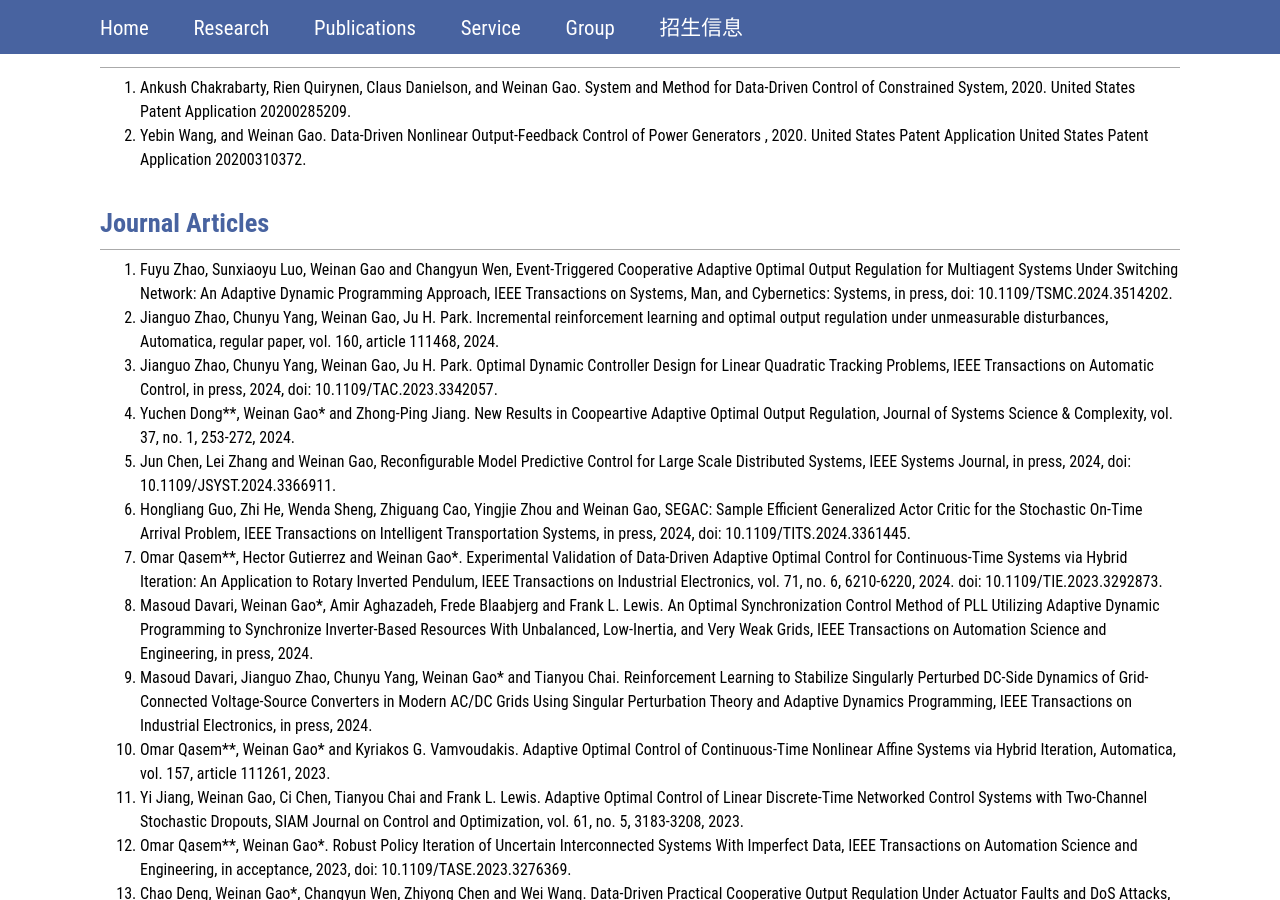
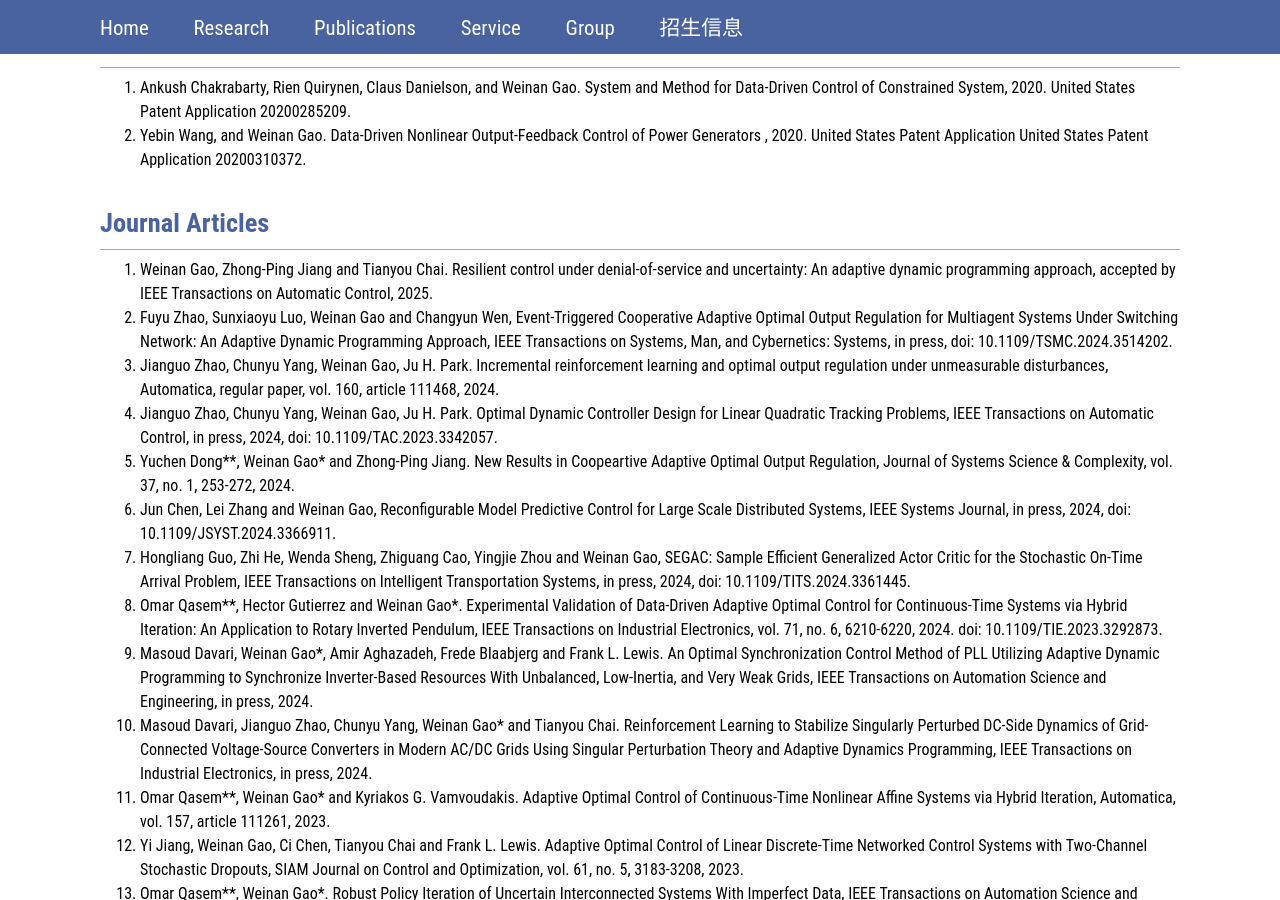
Before and after one commit to WeinanGao/weinangao.github.io, a Jekyll site: the page built from publications.markdown, in a window 1280 px wide and 900 px high, scrolled down 359 px. Built offline with Jekyll 4.4.1, drawn with Linux system fonts in a browser that asks for light colours.

Commit message:
Update publications.markdown

```diff
--- a/publications.markdown
+++ b/publications.markdown
@@ -24,6 +24,8 @@ permalink: /publications/
 
 # Journal Articles #
 <ol>
+
+<li> Weinan Gao, Zhong-Ping Jiang and Tianyou Chai. Resilient control under denial-of-service and uncertainty: An adaptive dynamic programming approach, accepted by IEEE Transactions on Automatic Control, 2025. </li>
 
 <li> Fuyu Zhao, Sunxiaoyu Luo, Weinan Gao and Changyun Wen, Event-Triggered Cooperative Adaptive Optimal Output Regulation for Multiagent Systems Under Switching Network: An Adaptive Dynamic Programming Approach, IEEE Transactions on Systems, Man, and Cybernetics: Systems, in press, doi: 10.1109/TSMC.2024.3514202. </li>
 
```
